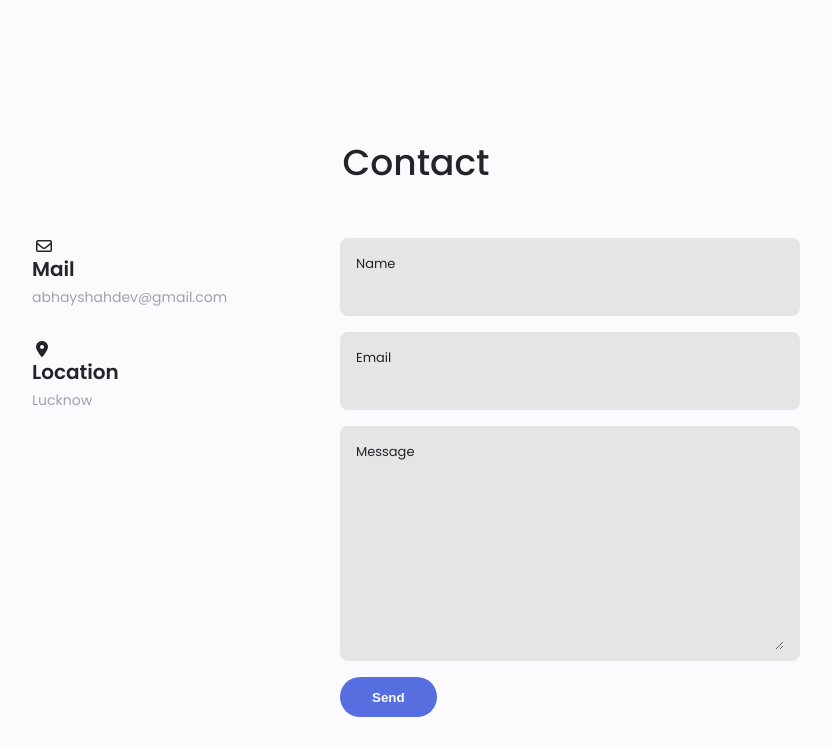
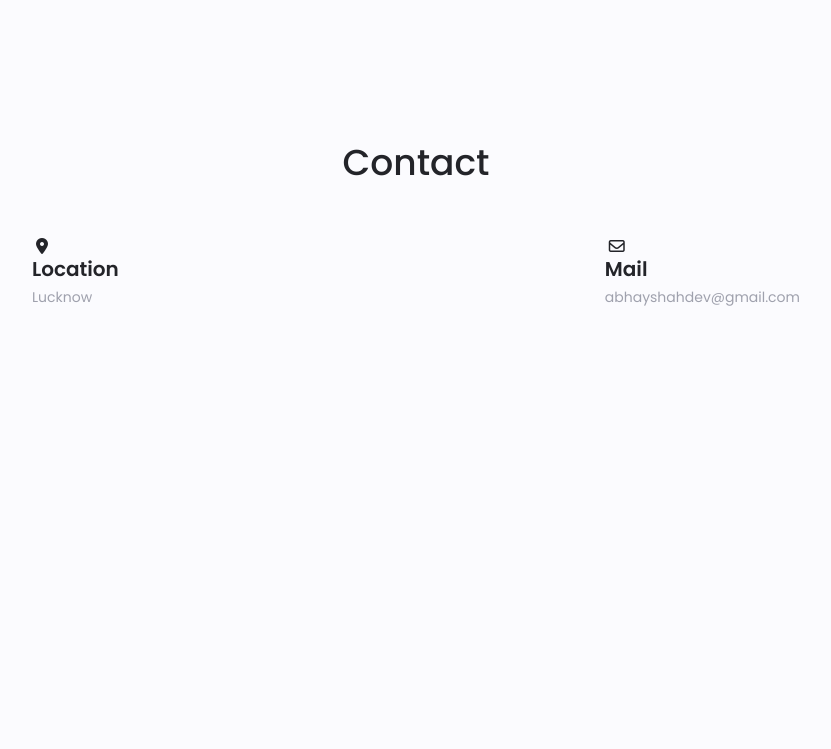
Before and after one commit to AbhayShahDev/abhayshahdev.github.io, a plain HTML site: page index.html in a window 1280 px wide. Shown: the part 2359-3108 px from the top of the page, without its empty margins (224-1055 px from the left). After the commit the page ends 2732 px from the top, so only its background shows below. Drawn offline with nearby package versions, Linux system fonts and the light colour scheme.

Commit message:
Added some stylings

```diff
--- a/assets/css/style.css
+++ b/assets/css/style.css
@@ -195,7 +195,7 @@ img{
     background-color: var(--body-color);
 }
 
-.d-flex-justify{
+.d-flex-justify-between{
     display: flex;
     align-items: center;
     justify-content: space-between;
@@ -930,4 +930,11 @@ margin-left: var(--mb-0-25);
         width: 100%;
         margin: 0 auto;
     }
+    .sm-column-text-center{
+        flex-direction: column;
+        text-align: center;
+    }
+    .sm-mt-0-8{
+        margin-top: .8rem;
+    }
 }
--- a/index.html
+++ b/index.html
@@ -290,7 +290,7 @@
                 <div id="myBtnContainer" style="text-align: center;">
                     <button class="portfolio-btn active" onclick="filterSelection('all')"> Show all</button>
                     <button class="portfolio-btn" onclick="filterSelection('staticweb')">Static Website</button>
-                    <button class="portfolio-btn" onclick="filterSelection('JS')">JavaScript</button>
+                    <button class="portfolio-btn sm-mt-0-8" onclick="filterSelection('JS')">JavaScript</button>
                     <!-- <button class="portfolio-btn" onclick="filterSelection('css')"> CSS</button> -->
                   </div>
 
@@ -301,7 +301,7 @@
                         <img src="assets/img/curtain.jpeg" alt="Curtain" style="width:100%">
                         <h4>Curtain</h4>
                         <p>Curtain using HTML, CSS and JavaScript.</p>
-                        <div class="d-flex-justify">
+                        <div class="d-flex-justify-between">
                             <a href="https://awardweb.netlify.app/" target="_blank" class="button button-flex">Demo<i class="angle right icon btn-icon"></i></a>
                             <!-- <a href="" class="button button-flex">Code<i class="angle right icon btn-icon"></i></a> -->
                         </div>
@@ -313,7 +313,7 @@
                         <img src="assets/img/navbar1.jpeg" alt="Navbar1" style="width:100%">
                         <h4>Navbar with search bar & mobile side menu</h4>
                         <p>Navbar using HTML & CSS.</p>
-                        <div class="d-flex-justify">
+                        <div class="d-flex-justify-between">
                             <a href="" class="button button-flex">Demo<i class="angle right icon btn-icon"></i></a>
                             <!-- <a href="" class="button button-flex">Code<i class="angle right icon btn-icon"></i></a> -->
                         </div>
@@ -325,7 +325,7 @@
                         <img src="assets/img/cohora.jpeg" alt="Cohora" style="width:100%">
                         <h4>Static Website</h4>
                         <p>Using HTML, CSS, Bootstrap, JS & Owl-carousel</p>
-                        <div class="d-flex-justify">
+                        <div class="d-flex-justify-between">
                             <a href="https://cohora.netlify.app" target="_blank" class="button button-flex">Demo<i class="angle right icon btn-icon"></i></a>
                             <!-- <a href="" class="button button-flex">Code<i class="angle right icon btn-icon"></i></a> -->
                         </div>
@@ -337,7 +337,7 @@
                         <img src="assets/img/lybr.jpeg" alt="Lybr" style="width:100%">
                         <h4>Static Website</h4>
                         <p>Using HTML, CSS, Bootstrap, JS & Owl-carousel</p>
-                        <div class="d-flex-justify">
+                        <div class="d-flex-justify-between">
                             <a href="https://lybr.netlify.app/" target="_blank" class="button button-flex">Demo<i class="angle right icon btn-icon"></i></a>
                             <!-- <a href="" class="button button-flex">Code<i class="angle right icon btn-icon"></i></a> -->
                         </div>
@@ -352,15 +352,8 @@
         <!-- Contact -->
         <section class="contact section" id="contact">
             <h2 class="section-title">Contact</h2>
-            <div class="contact-container container grid">
-                <div>
-                    <div class="contact-information">
-                        <i class="far fa-envelope contact-icon"></i>
-                        <div>
-                            <h3 class="contact-title">Mail</h3>
-                            <span class="contact-subtitle">abhayshahdev@gmail.com</span>
-                        </div>
-                    </div>
+            <div class="container">
+                <div class="d-flex-justify-between sm-column-text-center">
                     <div class="contact-information">
                         <i class="fas fa-map-marker-alt contact-icon"></i>
                         <div>
@@ -368,30 +361,14 @@
                             <span class="contact-subtitle">Lucknow</span>
                         </div>
                     </div>
-                </div>
-                <form action="mailto:abhay.wd2019@gmail.com" enctype="text/plain" class="contact-form grid">
-                    <div class="contact-inputs grid">
-                        <div class="contact-content">
-                            <label for="" class="contact-label">Name</label>
-                            <input type="text" class="contact-input">
-                        </div>
-                        <div class="contact-content">
-                            <label for="" class="contact-label">Email</label>
-                            <input type="email" class="contact-input">
+                    <div class="contact-information">
+                        <i class="far fa-envelope contact-icon"></i>
+                        <div>
+                            <h3 class="contact-title">Mail</h3>
+                            <a href="mailto:abhay.wd2019@gmail.com" class="contact-subtitle">abhayshahdev@gmail.com</a>
                         </div>
                     </div>
-                    <div class="contact-content">
-                        <label for="" class="contact-label">Message</label>
-                        <textarea name="" id="" cols="0" rows="7" class="contact-input"></textarea>
-                    </div>
-                    <div>
-                        <!-- <a href="" class="button button-flex">
-                            Send Message
-                            <i class="fas fa-paper-plane contact-icon"></i>
-                        </a> -->
-                        <input type="submit" value="Send" class="button button-flex">
-                    </div>
-                </form>
+                </div>
             </div>
         </section>
     </main>
```
